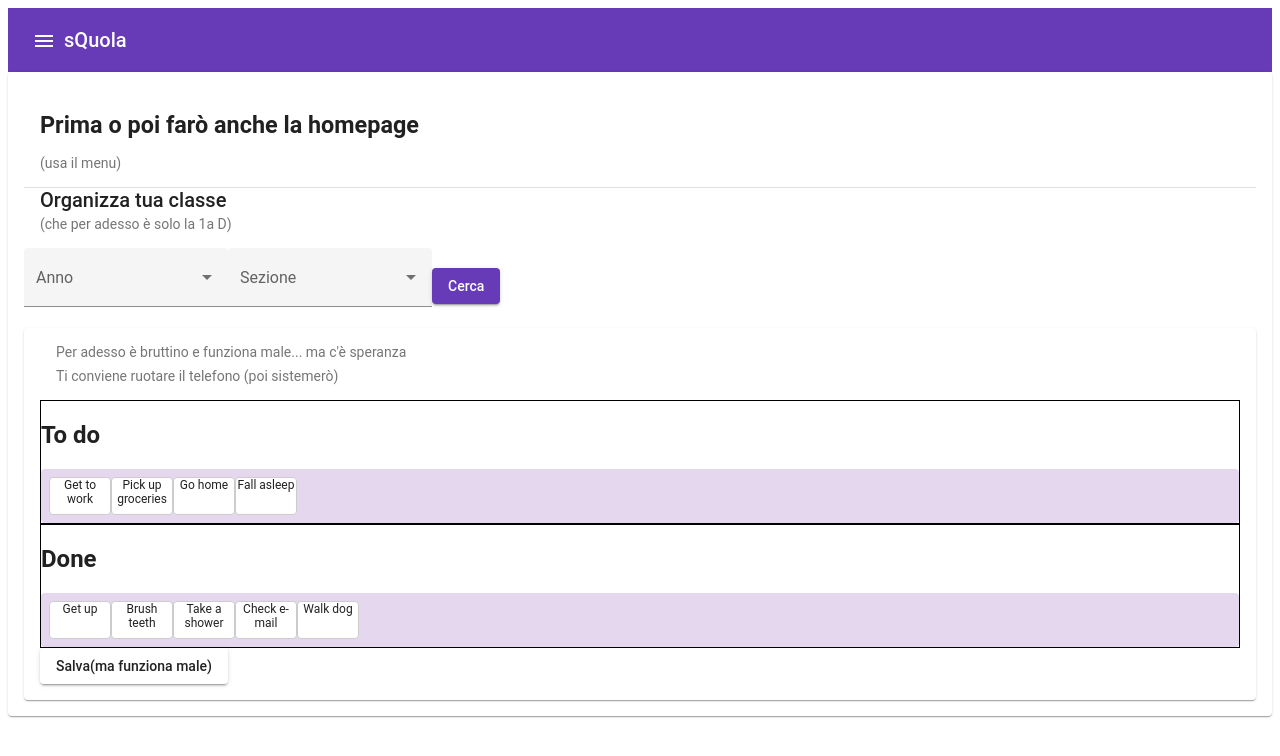
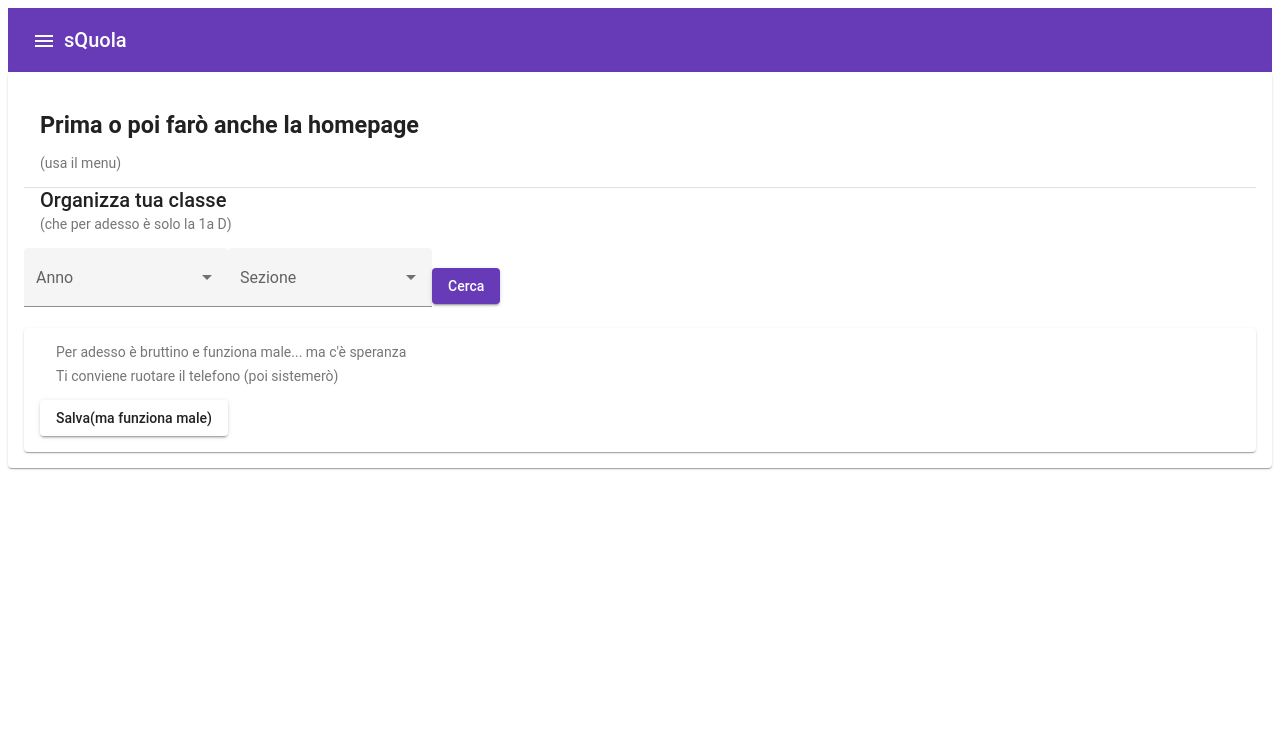
Before and after one commit to sloregit/postiAula, an Angular app: page / in a window 1280 px wide. Shown: the top 756 px of the page. Built offline with nearby package versions, Linux system fonts and the light colour scheme.

Commit message:
3 files modified

```diff
--- a/src/app/aula/aula.component.css
+++ b/src/app/aula/aula.component.css
@@ -66,3 +66,6 @@
 mat-grid-tile {
   background: lightblue;
 }
+mat-grid-list {
+  background-color: blue;
+}
--- a/src/app/aula/aula.component.html
+++ b/src/app/aula/aula.component.html
@@ -41,41 +41,16 @@
     >
   </mat-card-header>
 
-  <div>
-    <div cdkDropListGroup>
-      <div class="example-container">
-        <h2>To do</h2>
-
-        <div
-          cdkDropList
-          [cdkDropListData]="todo"
-          class="example-list"
-          (cdkDropListDropped)="drop($event)"
-        >
-          <div class="example-box" *ngFor="let item of todo" cdkDrag>
-            {{ item }}
-          </div>
-        </div>
-      </div>
-
-      <div class="example-container">
-        <h2>Done</h2>
-
-        <div
-          cdkDropList
-          [cdkDropListData]="done"
-          class="example-list"
-          (cdkDropListDropped)="drop($event)"
-        >
-          <div class="example-box" *ngFor="let item of done" cdkDrag>
-            {{ item }}
-          </div>
-        </div>
-      </div>
-    </div>
-    <mat-grid-list cols="5" row="5" rowHeight="2:1" cdkDropListGroup>
-      <mat-grid-tile *ngFor="let i of arr"></mat-grid-tile>
-    </mat-grid-list>
+  <div
+    cdkDropListGroup
+    cdkDropList
+    [cdkDropListData]="studenti"
+    (cdkDropListDropped)="drop($event)"
+  >
+    <mat-grid-tile *ngFor="let i of studenti; let j = index" cdkDrag>
+      <div class="example-custom-placeholder" *cdkDragPlaceholder></div>
+      {{ studenti[j].nome }}</mat-grid-tile
+    >
   </div>
 
   <button mat-raised-button (click)="foo()">Salva(ma funziona male)</button>
--- a/src/app/aula/aula.component.ts
+++ b/src/app/aula/aula.component.ts
@@ -22,7 +22,7 @@ export class AulaComponent implements OnInit, aula {
   @Input() arrayAnniScolastici: Array<number>;
   risposta: Classe;
   file;
-  arr;
+  studenti;
   todo = ['Get to work', 'Pick up groceries', 'Go home', 'Fall asleep'];
 
   done = ['Get up', 'Brush teeth', 'Take a shower', 'Check e-mail', 'Walk dog'];
@@ -34,7 +34,8 @@ export class AulaComponent implements OnInit, aula {
     this.service.cercaAula(anno, sezione).subscribe((val) => {
       console.log(val);
       this.risposta = JSON.parse(val);
-      this.arr = this.risposta.classe;
+      this.studenti = this.risposta.classe;
+      console.log(this.studenti);
       this.risposta.classe.map((fila, i) => {
         this.file[i] = fila;
       });
@@ -51,7 +52,10 @@ export class AulaComponent implements OnInit, aula {
       console.log(res);
     });
   }
-  drop(event: CdkDragDrop<any>) {
+  drop(event: CdkDragDrop<string[]>) {
+    moveItemInArray(this.studenti, event.previousIndex, event.currentIndex);
+  }
+  drop2(event: CdkDragDrop<any>) {
     if (event.previousContainer === event.container) {
       moveItemInArray(
         event.container.data,
```
